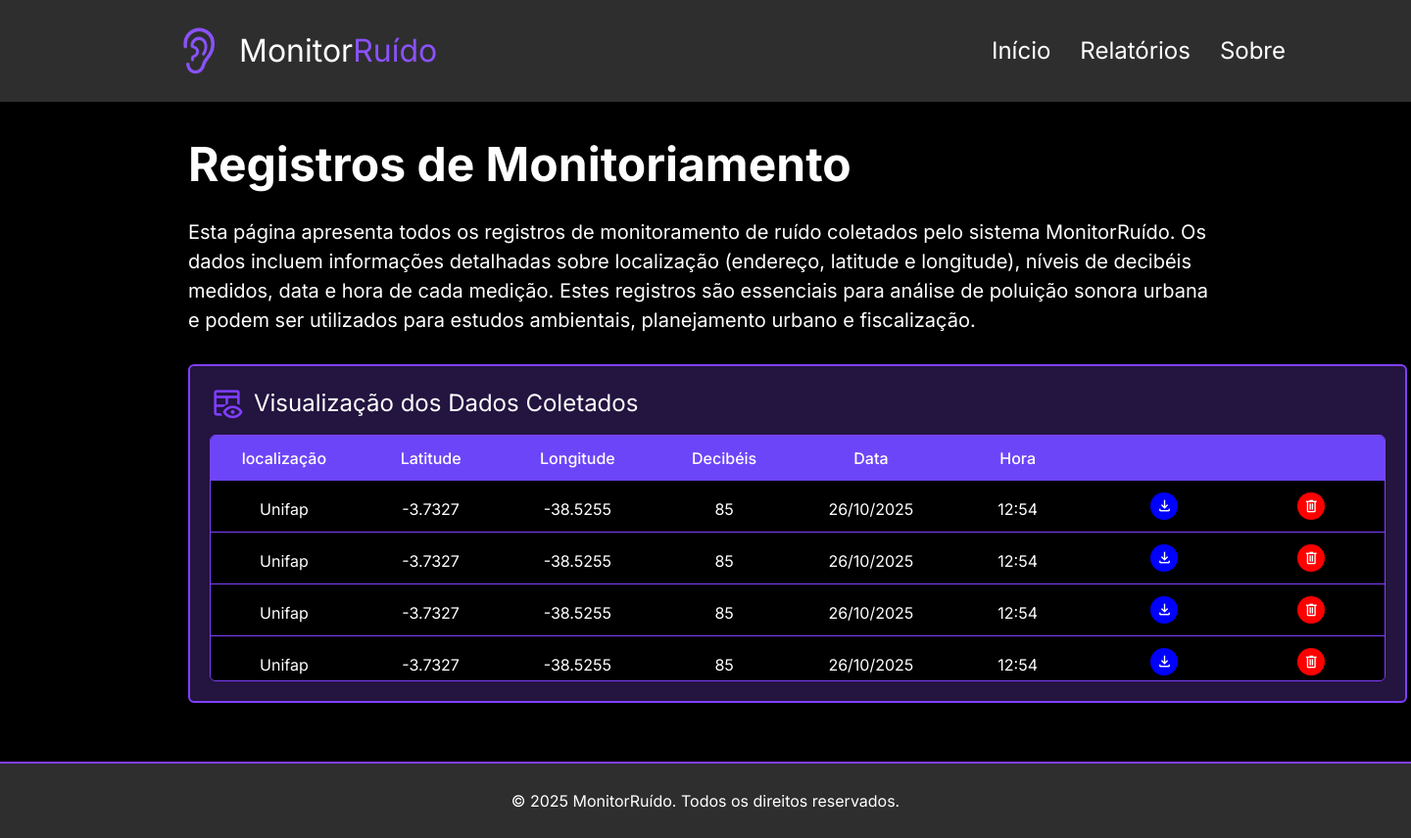
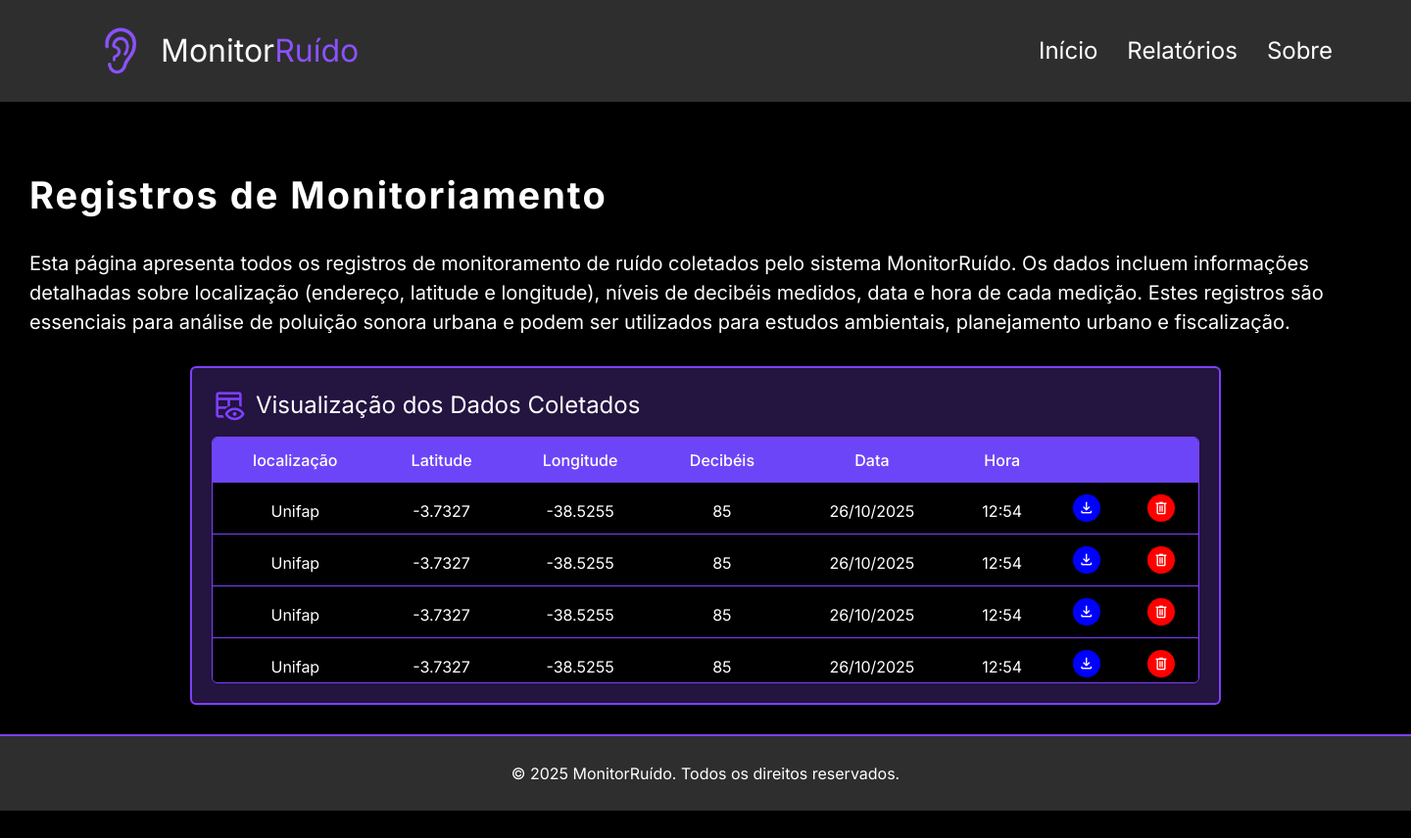
Before and after one commit to kallebyalencar/projeto-dashboard-pi, a PHP site: page /resultado.html in a window 1440 px wide. Shown: the whole page at 98% size. After the commit the page ends 828 px from the top, so only its background shows below. Run offline with PHP 8.4, Linux system fonts and the light colour scheme.

Commit message:
ajustes de responsividade para suportar todos os tamanhos de tela

```diff
--- a/assets/css/style.css
+++ b/assets/css/style.css
@@ -1,19 +1,28 @@
 /* Header */
 
-body {
+html, body {
     font-family: "Inter";
     background-color: #000000;
     color: white;
+    height: 100%;
+    margin: 0;
+    padding: 0;
+}
+
+body {
+    display: flex;
+    flex-direction: column;
+    min-height: 100vh;
 }
 
 .head-container {
-    padding: 10px 10rem;
+    padding: 10px 5rem;
     margin-bottom: 40px;
     background-color: #2e2e2e;
 }
 
 .container-flex {
-    width: 80vw;
+    width: 100%;
     display: flex;
     align-items: center;
     justify-content: space-between;
@@ -67,7 +76,8 @@ body {
 /* main */
 
 main {
-    padding: 0 12rem;
+    padding: 30px;
+    flex: 1; /* Faz o main ocupar o espaço restante */
 }
 
 .main-explication {
@@ -75,7 +85,9 @@ main {
 }
 
 .main-explication h1 {
-    font-size: 48px;
+    font-size: 38px;
+    letter-spacing: 2px;
+    line-height: 50px;
     font-weight: bold;
 }
 
@@ -93,7 +105,7 @@ main {
     background-color: #8B52FD40;
     border: 2px solid #7F3FFF;
     border-radius: 3px;
-    width: 1200px;
+    width: 100%;
     margin: 0 auto;
 }
 
@@ -157,7 +169,7 @@ main {
 .btn {
     background-color: #7F3FFF;
     color: #FFFFFF;
-    width: 1157px;
+    width: 96%;
     height: 50px;
     border-radius: 6px;
     border: none;
@@ -179,7 +191,7 @@ main {
     background-color: #8B52FD40;
     border: 2px solid #7F3FFF;
     border-radius: 6px;
-    width: 1200px;
+    width: 70vw;
     margin: 0 auto;
     padding: 20px;
 }
@@ -206,13 +218,14 @@ main {
     overflow-y: auto;
     border-radius: 6px;
     border: 1px solid #7F3FFF;
+    scrollbar-color: #7F3FFF #fff;
 }
 
 /* Tabela */
 table {
     width: 100%;
     border-collapse: collapse;
-    table-layout: fixed; /* deixa todas as colunas com largura proporcional */
+    table-layout: auto; /* deixa todas as colunas com largura proporcional */
 }
 
 table thead {
@@ -261,19 +274,21 @@ table tbody .delete {
 
 /* footer */
 
-.site-footer {
+footer {
     background-color: #2e2e2e;
     border-top: 2px solid #7F3FFF;
     padding: 30px 0;
     color: #FFFFFF;
-    margin-top: 60px;
+    margin-top: auto;
+    text-align: center;
+    width: 100%;
 }
 
-.site-footer p {
+footer p {
     text-align: center;
 }
 
-.site-footer p a {
+footer p a {
     text-decoration: none;
     color: #FFFFFF;
     &:hover {
--- a/index.html
+++ b/index.html
@@ -10,7 +10,7 @@
     <link rel="preconnect" href="https://fonts.googleapis.com">
     <link rel="preconnect" href="https://fonts.gstatic.com" crossorigin>
     <link href="https://fonts.googleapis.com/css2?family=Inter:ital,opsz,wght@0,14..32,100..900;1,14..32,100..900&display=swap" rel="stylesheet">
-
+    <link rel="stylesheet" href="assets/css/responsive.css">
   </head>
 <body>
     <header class="head-container">
@@ -49,7 +49,7 @@
       </section>
 
       <section class="contact-form">
-        <form action="" method="post">
+        <form action="#" method="post">
           <div class="container">
             <div class="title-form">
               <span class="material-symbols-outlined">
@@ -83,7 +83,7 @@
       </section>
     </main>
 
-    <footer class="site-footer">
+    <footer>
       <p>&copy; 2025 MonitorRuído. Todos os direitos reservados.</p>
     </footer>
 
--- a/resultado.html
+++ b/resultado.html
@@ -10,7 +10,7 @@
     <link rel="preconnect" href="https://fonts.googleapis.com">
     <link rel="preconnect" href="https://fonts.gstatic.com" crossorigin>
     <link href="https://fonts.googleapis.com/css2?family=Inter:ital,opsz,wght@0,14..32,100..900;1,14..32,100..900&display=swap" rel="stylesheet">
-
+    <link rel="stylesheet" href="assets/css/responsive.css">
   </head>
 <body>
     <header class="head-container">
@@ -129,7 +129,6 @@
                                 </a>
                             </td>
                         </tr>
-
                         <tr>
                             <td>Unifap</td>
                             <td>-3.7327</td>
@@ -148,26 +147,6 @@
                                 </a>
                             </td>
                         </tr>
-
-                        <tr>
-                            <td>Unifap</td>
-                            <td>-3.7327</td>
-                            <td>-38.5255</td>
-                            <td>85</td>
-                            <td>26/10/2025</td>
-                            <td>12:54</td>
-                            <td>
-                                <a href="#">
-                                    <span class="material-symbols-outlined download">download</span>
-                                </a>
-                            </td>
-                            <td>
-                                <a href="#">
-                                    <span class="material-symbols-outlined delete">delete</span>
-                                </a>
-                            </td>
-                        </tr>
-
                     </tbody>
 
                 </table>
```
Also changed, not shown: assets/css/responsive.css (added, +125 -0 lines).
